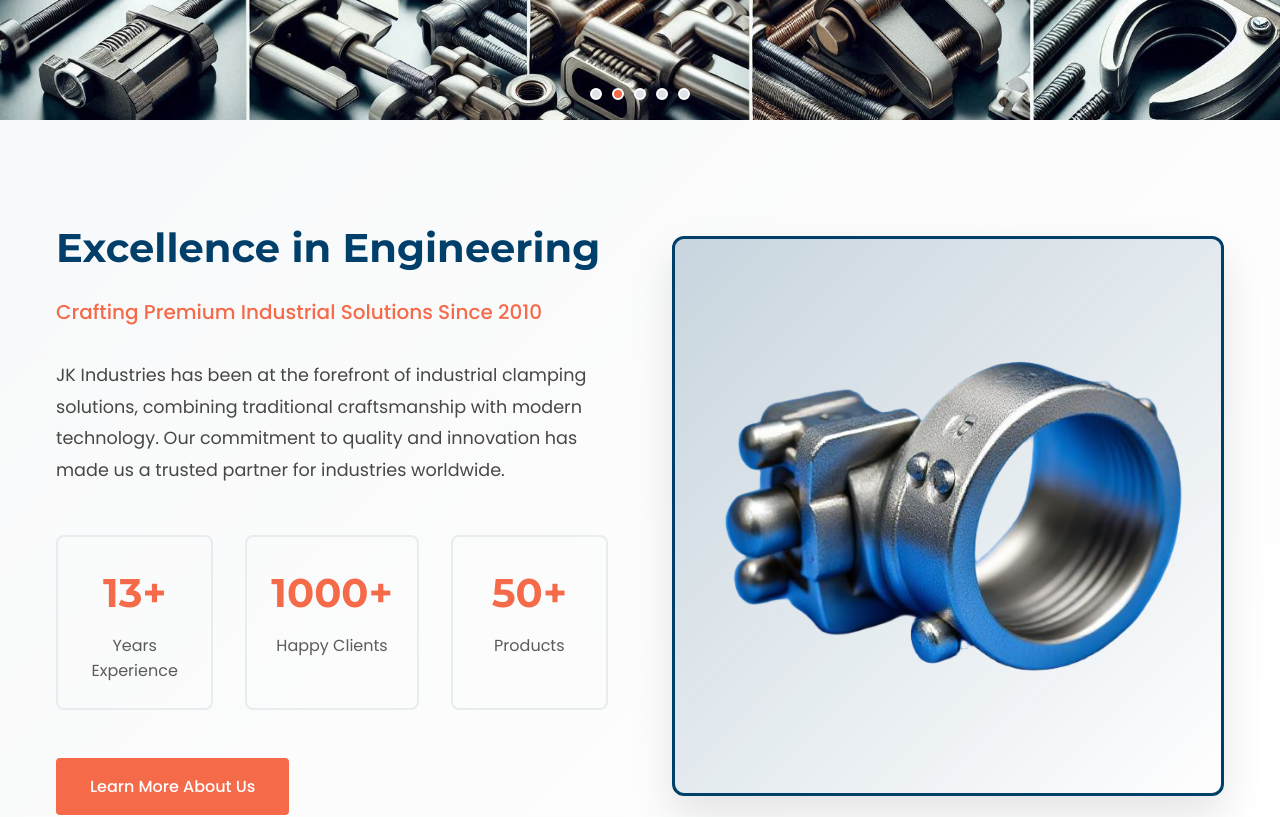
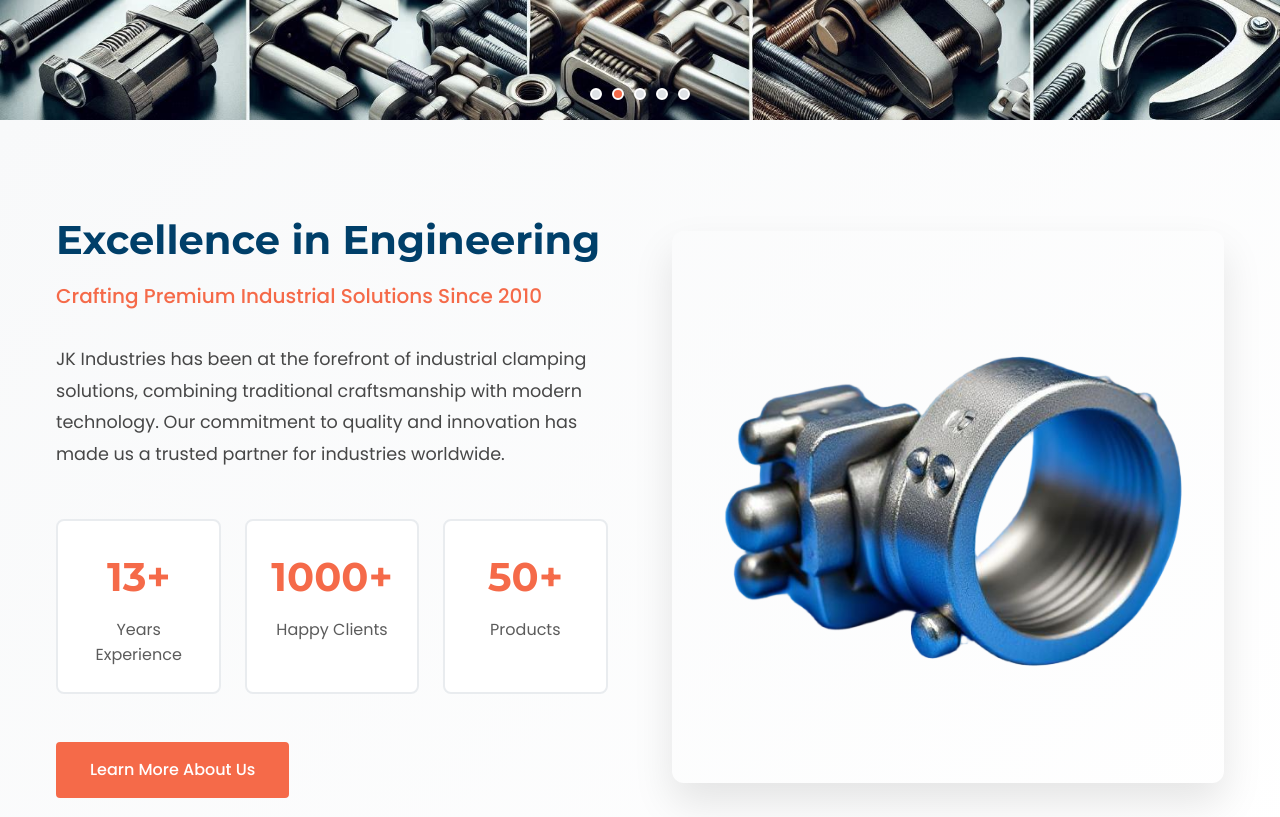
Before and after one commit to tuleshghelani/j_k_industries, an Angular app: page / in a window 1280 px wide. Shown: the part 660-1477 px from the top of the page. Built offline with nearby package versions, Linux system fonts and the light colour scheme.

Commit message:
Add Bootstrap and update home page layout with responsive design

```diff
--- a/angular.json
+++ b/angular.json
@@ -30,11 +30,14 @@
               "src/assets"
             ],
             "styles": [
+              "node_modules/bootstrap/dist/css/bootstrap.min.css",
               "src/styles.scss",
               "src/assets/scss/_mixins.scss",
               "node_modules/aos/dist/aos.css"
             ],
-            "scripts": [],
+            "scripts": [
+              "node_modules/bootstrap/dist/js/bootstrap.bundle.min.js"
+            ],
             "server": "src/main.server.ts",
             "prerender": true,
             "ssr": {
@@ -98,9 +101,13 @@
             ],
             "styles": [
               "src/styles.scss",
-              "node_modules/aos/dist/aos.css"
+              "node_modules/aos/dist/aos.css",
+              "node_modules/bootstrap/dist/css/bootstrap.min.css"
             ],
-            "scripts": []
+            "scripts": [
+              "node_modules/aos/dist/aos.js",
+              "node_modules/bootstrap/dist/js/bootstrap.bundle.min.js"
+            ]
           }
         },
         "deploy": {
--- a/package.json
+++ b/package.json
@@ -22,6 +22,7 @@
     "@angular/router": "^17.3.0",
     "@angular/ssr": "^17.3.11",
     "aos": "^2.3.4",
+    "bootstrap": "^5.3.2",
     "express": "^4.18.2",
     "rxjs": "~7.8.0",
     "tslib": "^2.3.0",
--- a/src/app/components/home/home.component.html
+++ b/src/app/components/home/home.component.html
@@ -4,11 +4,14 @@
 
 <section class="about-preview">
   <div class="container">
+    <div class="about-wrapper">
       <div class="about-content" data-aos="fade-right" data-aos-duration="1000">
+        <div class="about-content-inner">
           <h2>Excellence in Engineering</h2>
           <p class="subtitle">Crafting Premium Industrial Solutions Since 2010</p>
           <div class="about-text">
             <p>JK Industries has been at the forefront of industrial clamping solutions, combining traditional craftsmanship with modern technology. Our commitment to quality and innovation has made us a trusted partner for industries worldwide.</p>
+
             <div class="stats-grid">
               <div class="stat-item" data-aos="fade-up" data-aos-delay="200">
                 <span class="stat-number">13+</span>
@@ -23,11 +26,19 @@
                 <span class="stat-label">Products</span>
               </div>
             </div>
+
+            <div class="mt-4">
               <a routerLink="/about" class="btn btn-primary">Learn More About Us</a>
             </div>
           </div>
-    <div class="about-image" data-aos="fade-left" data-aos-duration="1000">
+        </div>
+      </div>
+
+      <div class="about-image-wrapper" data-aos="fade-left" data-aos-duration="1000">
+        <div class="about-image">
           <img src="assets/home/about.png" alt="JK Industries Facility" loading="lazy">
+        </div>
+      </div>
     </div>
   </div>
 </section>
--- a/src/app/components/home/home.component.scss
+++ b/src/app/components/home/home.component.scss
@@ -260,8 +260,13 @@
 .about-preview {
   padding: 6rem 0;
   background: linear-gradient(135deg, var(--gray-100) 0%, white 100%);
+  overflow: hidden;
 
-  .container {
+  @include mobile {
+    padding: 4rem 0;
+  }
+
+  .about-wrapper {
     display: grid;
     grid-template-columns: 1fr 1fr;
     gap: 4rem;
@@ -274,11 +279,17 @@
   }
 
   .about-content {
+    @include tablet {
+      text-align: center;
+      margin-bottom: 2rem;
+    }
+
     h2 {
       font-size: 2.5rem;
       color: var(--secondary-color);
       margin-bottom: 1rem;
       font-weight: 700;
+      line-height: 1.2;
     }
 
     .subtitle {
@@ -288,33 +299,38 @@
       font-weight: 500;
     }
 
-    .about-text {
-      p {
-        margin-bottom: 2rem;
+    .about-text p {
       font-size: 1.1rem;
       line-height: 1.8;
       color: var(--text-dark);
       opacity: 0.9;
-      }
+      margin-bottom: 2rem;
     }
   }
 
   .stats-grid {
     display: grid;
     grid-template-columns: repeat(3, 1fr);
-    gap: 2rem;
+    gap: 1.5rem;
     margin: 3rem 0;
 
+    @include mobile {
+      grid-template-columns: 1fr;
+      gap: 1rem;
+    }
+
     .stat-item {
-      text-align: center;
+      background: white;
       padding: 1.5rem;
       border-radius: 8px;
       border: 2px solid var(--gray-200);
       transition: all 0.3s ease;
+      text-align: center;
 
       &:hover {
         border-color: var(--primary-color);
         transform: translateY(-3px);
+        box-shadow: 0 10px 20px rgba(0, 0, 0, 0.1);
       }
 
       .stat-number {
@@ -334,29 +350,18 @@
     }
   }
 
+  .about-image-wrapper {
     .about-image {
       position: relative;
       border-radius: 12px;
-    border: 3px solid var(--secondary-color);
       overflow: hidden;
       box-shadow: 0 20px 40px rgba(0, 0, 0, 0.1);
 
-    &::before {
-      content: '';
-      position: absolute;
-      top: 0;
-      left: 0;
-      width: 100%;
-      height: 100%;
-      background: linear-gradient(135deg, rgba(0, 63, 105, 0.2), rgba(0, 0, 0, 0));
-    }
-
       img {
         width: 100%;
-      height: 100%;
-      object-fit: cover;
-      transform: scale(1.01);
-      transition: transform 0.6s ease;
+        height: auto;
+        display: block;
+        transition: transform 0.3s ease;
 
         &:hover {
           transform: scale(1.05);
@@ -364,3 +369,4 @@
       }
     }
   }
+}
--- a/src/app/shared/header/header.component.html
+++ b/src/app/shared/header/header.component.html
@@ -1,5 +1,5 @@
 <header class="header">
-    <div class="mobile-menu-overlay" [class.active]="isMobileMenuOpen" (click)="closeMobileMenu()"></div>
+    <!-- <div class="mobile-menu-overlay" [class.active]="isMobileMenuOpen" (click)="closeMobileMenu()"></div> -->
     <div class="container">
       <div class="header-content">
         <div class="logo">
```
Also changed, not shown: 1 other file (tests, documents, lock files or other folders). Lines whose indentation alone changed are shown as unchanged.
